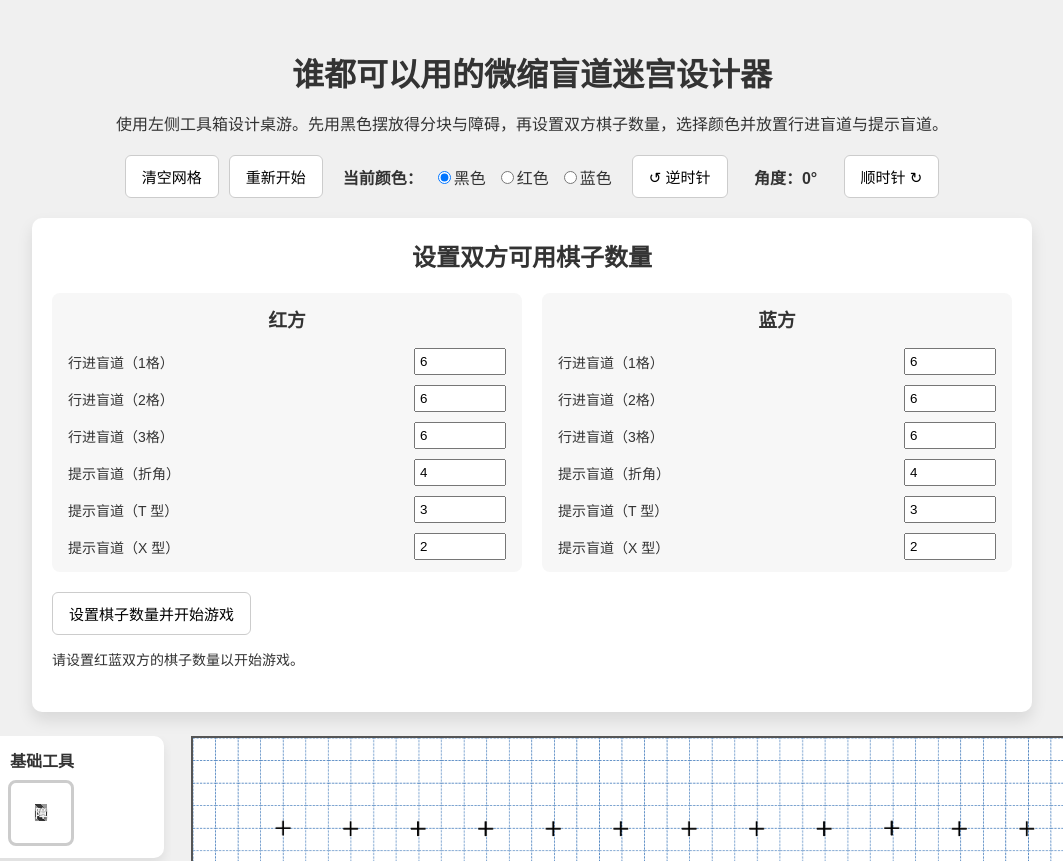
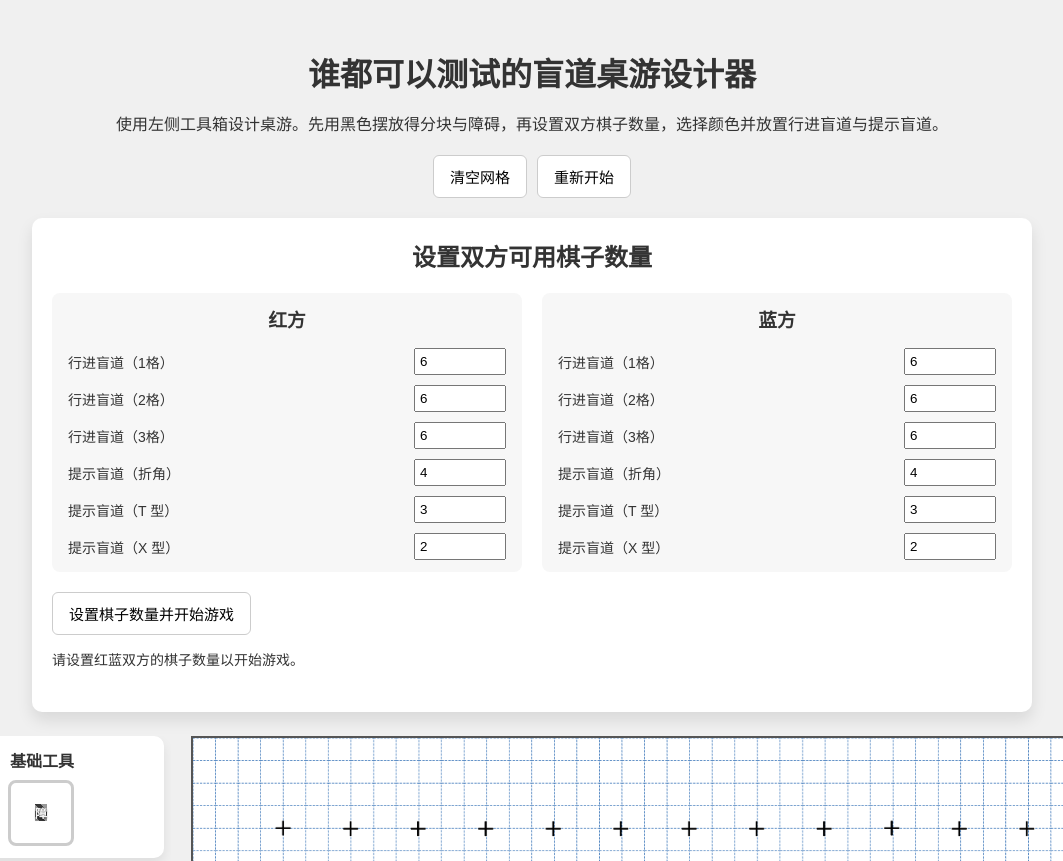
Before and after one commit to AlierG/tactilegame, a plain HTML site: page web/index.html in a window 1280 px wide. Shown: the top 861 px of the page, without its empty margins (108-1171 px from the left). Drawn offline with Linux system fonts and the light colour scheme.

Commit message:
Add files via upload

```diff
--- a/web/index.html
+++ b/web/index.html
@@ -4,13 +4,13 @@
 <head>
     <meta charset="UTF-8">
     <meta name="viewport" content="width=device-width, initial-scale=1.0">
-    <title>谁都可以用的微缩盲道迷宫设计器</title>
+    <title>谁都可以测试的盲道桌游设计器</title>
     <link rel="stylesheet" href="styles.css">
 </head>
 
 <body>
 
-    <h1>谁都可以用的微缩盲道迷宫设计器</h1>
+    <h1>谁都可以测试的盲道桌游设计器</h1>
     <p>使用左侧工具箱设计桌游。先用黑色摆放得分块与障碍，再设置双方棋子数量，选择颜色并放置行进盲道与提示盲道。</p>
 
     <div class="controls">
@@ -18,17 +18,7 @@
             <button id="reset-button">清空网格</button>
             <button id="restart-button">重新开始</button>
         </div>
-        <div class="control-group color-picker">
-            <span>当前颜色：</span>
-            <label><input type="radio" name="color" value="black" checked>黑色</label>
-            <label><input type="radio" name="color" value="red">红色</label>
-            <label><input type="radio" name="color" value="blue">蓝色</label>
-        </div>
-        <div class="control-group rotation-controls">
-            <button id="rotate-left" type="button">↺ 逆时针</button>
-            <span id="rotation-indicator">角度：0°</span>
-            <button id="rotate-right" type="button">顺时针 ↻</button>
-        </div>
+
     </div>
 
     <div class="inventory-panel">
@@ -63,6 +53,17 @@
         <div id="palette"></div>
         <div id="grid-container"></div>
     </div>
+    <div class="control-group color-picker">
+        <span>当前颜色：</span>
+        <label><input type="radio" name="color" value="black" checked>黑色</label>
+        <label><input type="radio" name="color" value="red">红色</label>
+        <label><input type="radio" name="color" value="blue">蓝色</label>
+    </div>
+    <div class="control-group rotation-controls">
+        <button id="rotate-left" type="button">↺ 逆时针</button>
+        <span id="rotation-indicator">角度：0°</span>
+        <button id="rotate-right" type="button">顺时针 ↻</button>
+    </div>
 
     <script src="script.js"></script>
 
--- a/web/script.js
+++ b/web/script.js
@@ -13,7 +13,7 @@ document.addEventListener('DOMContentLoaded', () => {
         { id: 'walkway-1', name: '行进盲道（1 格）', label: '行1', shape: [[0, 0]], category: 'walkway', consumesInventory: true, inventoryKey: 'walkway-1' },
         { id: 'walkway-2', name: '行进盲道（2 格）', label: '行2', shape: [[0, 0], [1, 0]], category: 'walkway', consumesInventory: true, inventoryKey: 'walkway-2' },
         { id: 'walkway-3', name: '行进盲道（3 格）', label: '行3', shape: [[0, 0], [1, 0], [2, 0]], category: 'walkway', consumesInventory: true, inventoryKey: 'walkway-3' },
-        { id: 'hint-corner', name: '提示盲道（折角，3 格）', label: '折', shape: [[0, 0], [1, 0], [0, 1]], category: 'hint', consumesInventory: true, inventoryKey: 'hint-corner' },
+        { id: 'hint-corner', name: '提示盲道（折角，3 格）', label: 'L', shape: [[0, 0], [1, 0], [0, 1]], category: 'hint', consumesInventory: true, inventoryKey: 'hint-corner' },
         { id: 'hint-t', name: '提示盲道（T 型，4 格）', label: 'T', shape: [[0, 0], [-1, 0], [1, 0], [0, 1]], category: 'hint', consumesInventory: true, inventoryKey: 'hint-t' },
         { id: 'hint-x', name: '提示盲道（X 型，5 格）', label: 'X', shape: [[0, 0], [1, 0], [-1, 0], [0, 1], [0, -1]], category: 'hint', consumesInventory: true, inventoryKey: 'hint-x' },
     ];
```
Also changed, not shown: web/styles.css (line endings or trailing spaces).
